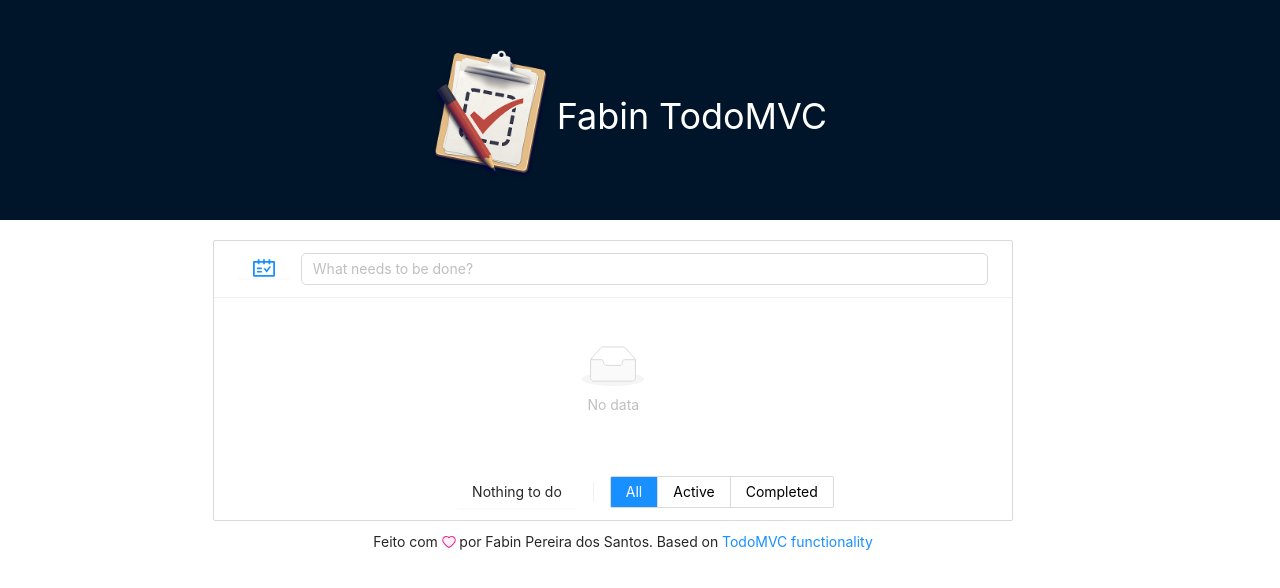
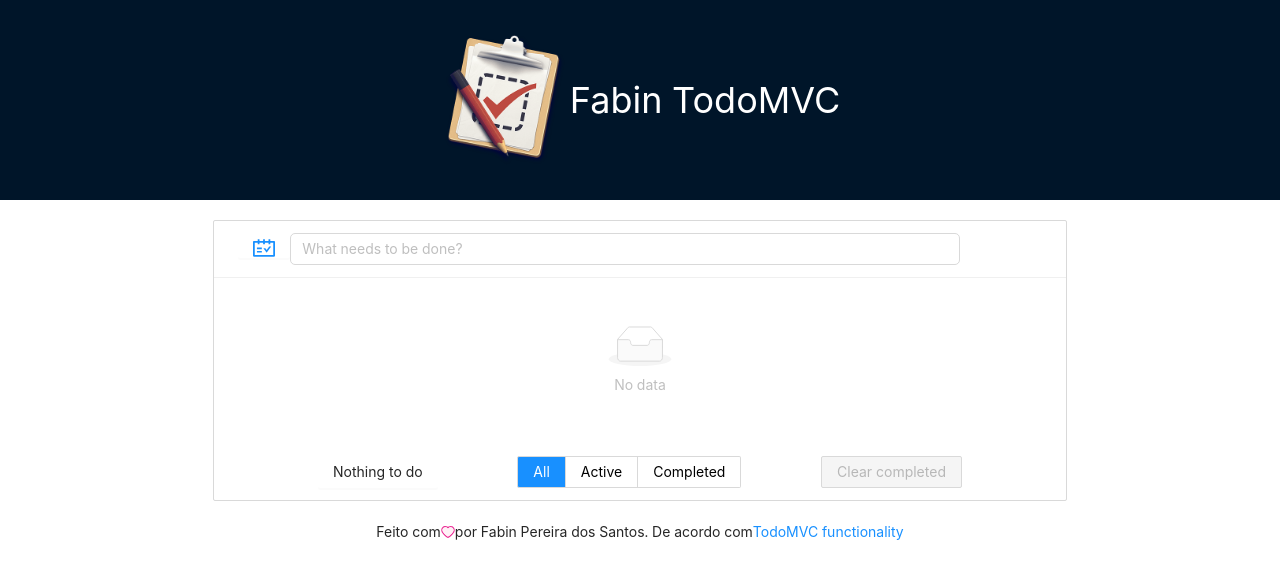
Before and after one commit to pereirafabiosantos2018/app-next-todo, a Next.js app in the folder todo-mvc-next/: page / in a window 1280 px wide. Shown: the top 588 px of the page. Built offline with nearby package versions, Linux system fonts and the light colour scheme.

Commit message:
Ajustando interface para não quebrar a visualização quando a tela é redimensionada

```diff
--- a/todo-mvc-next/Enums/enums.js
+++ b/todo-mvc-next/Enums/enums.js
@@ -2,5 +2,6 @@ export const Colors = {
     'Azul': '#003380',
     'Azul_Claro': '#1890ff',
     'Branco': '#fff',
-    'Preto': 'black'
+    'Preto': 'black',
+    'PadraoHeader': '#001529'
 }
--- a/todo-mvc-next/components/list/footer-list.js
+++ b/todo-mvc-next/components/list/footer-list.js
@@ -2,7 +2,7 @@
 import React from 'react'
 
 // AntDesign
-import { Row, Col, Button, Space, Divider, Radio } from 'antd';
+import { Row, Col, Button, Divider, Radio, Tooltip } from 'antd';
 
 // Estilos
 import { selectedStyle, unselectedStyle } from '../../Enums/estilos'
@@ -16,17 +16,20 @@ function FooterList() {
 
     return (
 
-        <Row>
+        <Row
+            style={
+                {
+                    display: 'flex',
+                    flexDirection: 'row',
+                    justifyContent: 'center'
+                }}>
 
-            <Col span={24} offset={7}>
-
-                <Space split={<Divider type="vertical" style={{ height: 20 }} />}>
+            <Col span={24}
+                style={{ display: 'flex', flexDirection: 'row', justifyContent: 'space-evenly' }}>
 
                 <Button style={{ border: 0 }}>
                     {ListOfTodoItem.totalItems}
                 </Button>
-
-                    <Space>
 
                 <Radio.Group value={'large'}>
 
@@ -54,22 +57,20 @@ function FooterList() {
 
                 </Radio.Group>
 
-                    </Space>
-
-                    {
-                        ListOfTodoItem.hasCompletedItems === true ?
+                <Tooltip
+                    title={ListOfTodoItem.hasCompletedItems === true ? '' : 'Não há itens concluídos'}>
 
                     <Button
+                        disabled={ListOfTodoItem.hasCompletedItems === false}
                         onClick={() => ListOfTodoItem.removeCompletedTasks()}>
+
                         Clear completed
                     </Button>
-                            :
-                            null
-                    }
 
-                </Space>
+                </Tooltip>
 
             </Col>
+
         </Row>
     )
 }
--- a/todo-mvc-next/components/list/header-list.js
+++ b/todo-mvc-next/components/list/header-list.js
@@ -18,13 +18,19 @@ function HeaderList() {
 
   return (
 
-      <Row>
+    <Row
+      style={
+        {
+          display: 'flex',
+          flexDirection: 'row',
+          justifyContent: 'flex-start'
+        }}>
 
-        <Col span={2}>
+      <Col>
 
         <Button
           style={{ border: 0, height: 25, borderColor: 'transparent' }}
-            onClick={() => ListOfTodoItem.markAllDone() }>
+          onClick={() => ListOfTodoItem.markAllDone()}>
 
           <ScheduleOutlined style={{ color: Colors.Azul_Claro, fontSize: 22 }} />
 
@@ -32,10 +38,10 @@ function HeaderList() {
 
       </Col>
 
-        <Col span={22}>
+      <Col span={20}>
 
         <Input
-            style={{borderRadius: 5}}
+          style={{ borderRadius: 5 }}
           id={'task'}
           value={Task.getText}
           placeholder="What needs to be done?"
--- a/todo-mvc-next/components/list/list-item.js
+++ b/todo-mvc-next/components/list/list-item.js
@@ -1,5 +1,5 @@
 // React
-import React from 'react'
+import React, { useState } from 'react'
 import { observer } from 'mobx-react-lite'
 
 // AntDesign
@@ -33,9 +33,48 @@ const renderInput = (item) => {
     }
 }
 
+const onDrag = (event, dados) => {
+    event.dataTransfer.setData("text", event.target.id);
+    console.log('gravando os dados no onDrag...', event.target.id);
+}
+
+
+const onDrop = (event) => {
+
+    event.preventDefault();
+    var data = event.dataTransfer.getData("text");
+    console.log('dado obtido no onDrop -> ', data);
+}
+
 function ListItem({ item }) {
 
+    const [up, setUp] = useState(0);
+
     return (
+
+        <div
+            id={item.id}
+            draggable={true}
+            style={
+                {
+                    // backgroundColor: up === 0 ? '#fff' : Colors.Azul_Claro,
+                    // borderRadius: 5,
+                    // marginLeft: up === 0 ? 0 : 25,
+                    // width: up === 0 ? '100%' : '95%',
+                    cursor: 'grab'
+                }}
+            onDragStart={(event) => {
+                setUp(1);
+                onDrag(event, item); // Salva os dados que estão sendo movidos
+            }}
+            onDragOver={(event) => {
+                event.preventDefault(); // "Desabilita" a manipulação padrão do elemento
+                console.log('só passando, rs ->', event);
+            }}
+            onDrop={(event) => {
+                setUp(0);
+                onDrop(event);
+            }}>
 
             <List.Item
                 key={item.id}
@@ -44,7 +83,7 @@ function ListItem({ item }) {
                         item.edit === false && item.completed === false ?
 
                             <Button
-                            style={{ borderColor: Colors.Azul_Claro}}
+                                style={{ borderColor: Colors.Azul_Claro }}
                                 onClick={() => item.toggleEdit()}>
 
                                 <EditOutlined style={{ color: Colors.Azul }} />
@@ -67,9 +106,20 @@ function ListItem({ item }) {
                 <List.Item.Meta
                     title={
 
-                    <Row>
+                        <Row
+                            style={
+                                {
+                                    display: 'flex',
+                                    flexDirection: 'row',
+                                    justifyContent: 'flex-start'
+                                }}>
 
-                        <Col span={1}>
+                            <Col
+                                style={
+                                    {
+                                        position: 'absolute',
+                                        left: 40
+                                    }}>
 
                                 <Checkbox
                                     checked={item.completed}
@@ -78,8 +128,9 @@ function ListItem({ item }) {
 
                             </Col>
 
-                        <Col span={23}>
-                            {renderInput(item)}
+                            <Col
+                                style={{ position: 'relative', left: 60, width: '90%' }}>
+                                { renderInput(item) }
                             </Col>
 
                         </Row>
@@ -89,6 +140,7 @@ function ListItem({ item }) {
 
             </List.Item>
 
+        </div>
     )
 
 }
--- a/todo-mvc-next/components/page/page-footer.js
+++ b/todo-mvc-next/components/page/page-footer.js
@@ -2,7 +2,7 @@
 import React from 'react'
 
 // AntDesign
-import { Row, Col } from 'antd'
+import { Col } from 'antd'
 import { HeartTwoTone } from '@ant-design/icons';
 
 // Next
@@ -12,18 +12,19 @@ export default function PageFooter() {
 
     return (
 
-        <Row>
+        <Col span={10} style={{ justifyContent: 'center', marginTop: 20 }}>
 
-            <Col span={10} offset={7} style={{ top: 30, position: 'relative' }}>
-                Feito com  <HeartTwoTone twoToneColor="#eb2f96" /> por Fabin Pereira dos Santos. Based on
+            <div style={{ display: 'flex', justifyContent: 'center', alignItems: 'center', minWidth: 500 }}>
+
+                Feito com <HeartTwoTone twoToneColor="#eb2f96" /> por Fabin Pereira dos Santos. De acordo com
 
                 <Link href="https://github.com/tastejs/todomvc/blob/master/app-spec.md#functionality">
                     <a target={'_blank'}>{' '} TodoMVC functionality</a>
                 </Link>
 
-            </Col>
+            </div>
 
-        </Row>
+        </Col>
 
     )
 
--- a/todo-mvc-next/components/page/page-header.js
+++ b/todo-mvc-next/components/page/page-header.js
@@ -13,17 +13,36 @@ export default function PageHeader() {
 
     return (
 
-        <Row style={{ backgroundColor: '#001529', height: 220, width: '100%' }} justify={'center'}>
+        <Row
+            style={
+                {
+                    display: 'flex',
+                    flexDirection: 'row',
+                    justifyContent: 'center',
+                    alignItems: 'center',
+                    backgroundColor: Colors.PadraoHeader,
+                    height: 200
+                }} >
 
             <Col span={8}>
 
-                <div style={{ marginTop: 50}}>
+                <div
+                    style={
+                        {
+                            display: 'flex',
+                            flexDirection: 'row',
+                            minWidth: 400,
+                            justifyContent: 'center', // Alinha os itens horizontalmente dentro do container flex
+                            alignItems: 'center', // Alinha os itens verticalmente dentro do container flex
+                        }}>
 
                     <Image
                         width={130} height={130}
                         src={'/todo.png'} />
 
-                    <Text style={{ fontSize: 36, color: Colors.Branco, position: 'absolute', bottom: 75 }}>Fabin TodoMVC</Text>
+                    <Text style={{ fontSize: 36, color: Colors.Branco}}>
+                        Fabin TodoMVC
+                    </Text>
 
                 </div>
 
--- a/todo-mvc-next/pages/_app.js
+++ b/todo-mvc-next/pages/_app.js
@@ -1,3 +1,4 @@
+// React
 import React from 'react'
 
 import '../styles/globals.css'
--- a/todo-mvc-next/pages/index.js
+++ b/todo-mvc-next/pages/index.js
@@ -1,6 +1,5 @@
 // React
 import React from 'react'
-import { SortableContainer, SortableElement } from 'react-sortable-hoc';
 
 // Componentes
 import PageHeader from '../components/page/page-header';
@@ -27,12 +26,20 @@ function Home() {
 
       <PageHeader />
 
-      <Row>
+      <Row
+        style={
+          {
+            display: 'flex',
+            flexDirection: 'row',
+            justifyContent: 'center',
+            marginTop: 20
+          }}>
 
-        <Col span={15} offset={4} style={{ top: 20 }}>
+        <Col span={16}>
 
           <List
-            bordered
+            style={{ minWidth: 580 }}
+            bordered={true}
             dataSource={
 
               FilterOption.getSelectedOption === 'completed' ?
@@ -50,9 +57,9 @@ function Home() {
 
         </Col>
 
+        <PageFooter />
+
       </Row>
-
-      <PageFooter />
 
     </>
   )
```
Also changed, not shown: todo-mvc-next/pages/class/drop.js (added, +32 -0 lines). Lines whose indentation alone changed are shown as unchanged.
